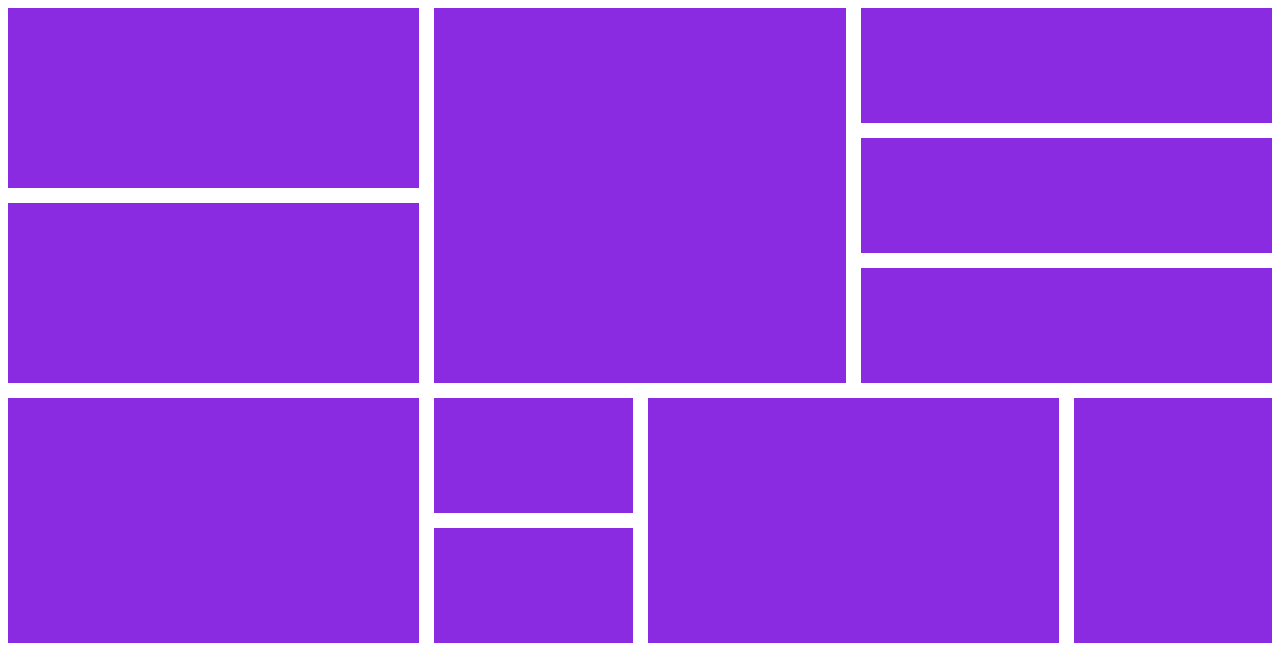
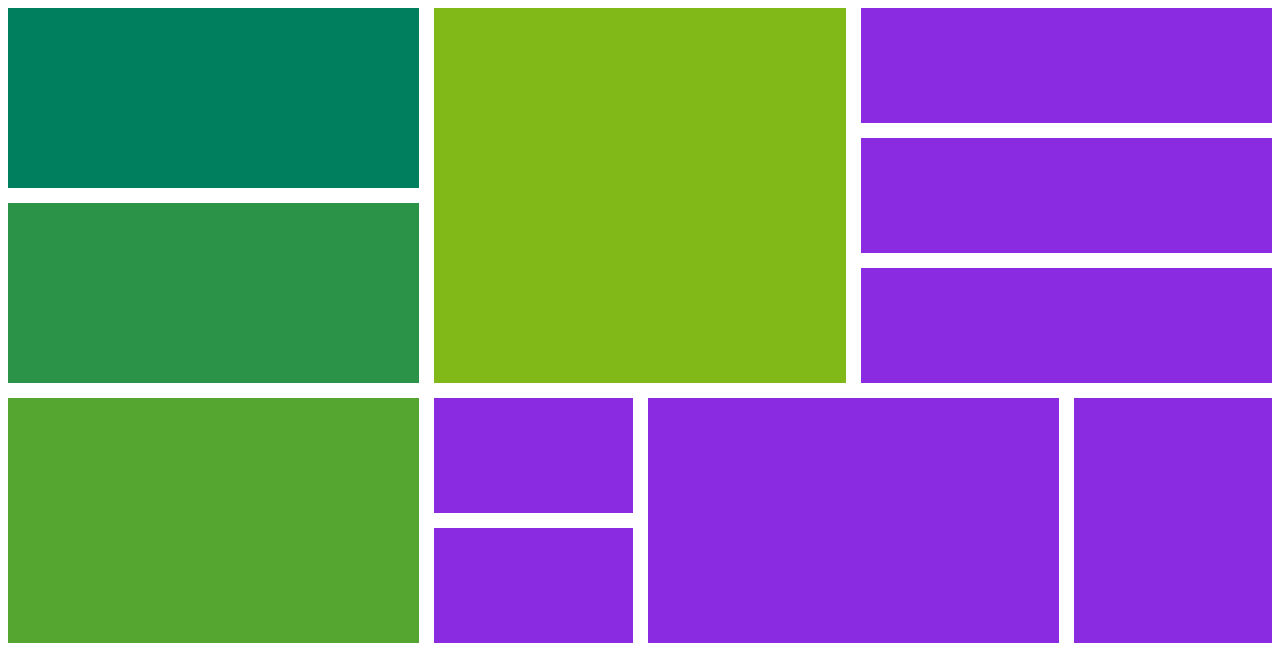
Before and after one commit to OlleLeonard/Uppgift-10, a plain HTML site: page index.html in a window 1280 px wide. Drawn offline with Linux system fonts and the light colour scheme.

Commit message:
fixar färger

```diff
--- a/Styles/styles.css
+++ b/Styles/styles.css
@@ -13,25 +13,25 @@
 .grid__element-box1{
     grid-row: 1 / 4;
     grid-column: 1 / 3;
-    background-color: blueviolet;
+    background-color: #007F5F;
 }
 
 .grid__element-box2{
     grid-row: 4 / 7;
     grid-column: 1 / 3;
-    background-color: blueviolet;
+    background-color: #2B9348;
 }
 
 .grid__element-box3{
     grid-row: 7 / 11;
     grid-column: 1 / 3;
-    background-color: blueviolet;
+    background-color: #55A630;
 }
 
 .grid__element-box4{
     grid-row: 1 / 7;
     grid-column: 5 / 3;
-    background-color: blueviolet;
+    background-color: #80B918;
 }
 
 .grid__element-box5{
```
